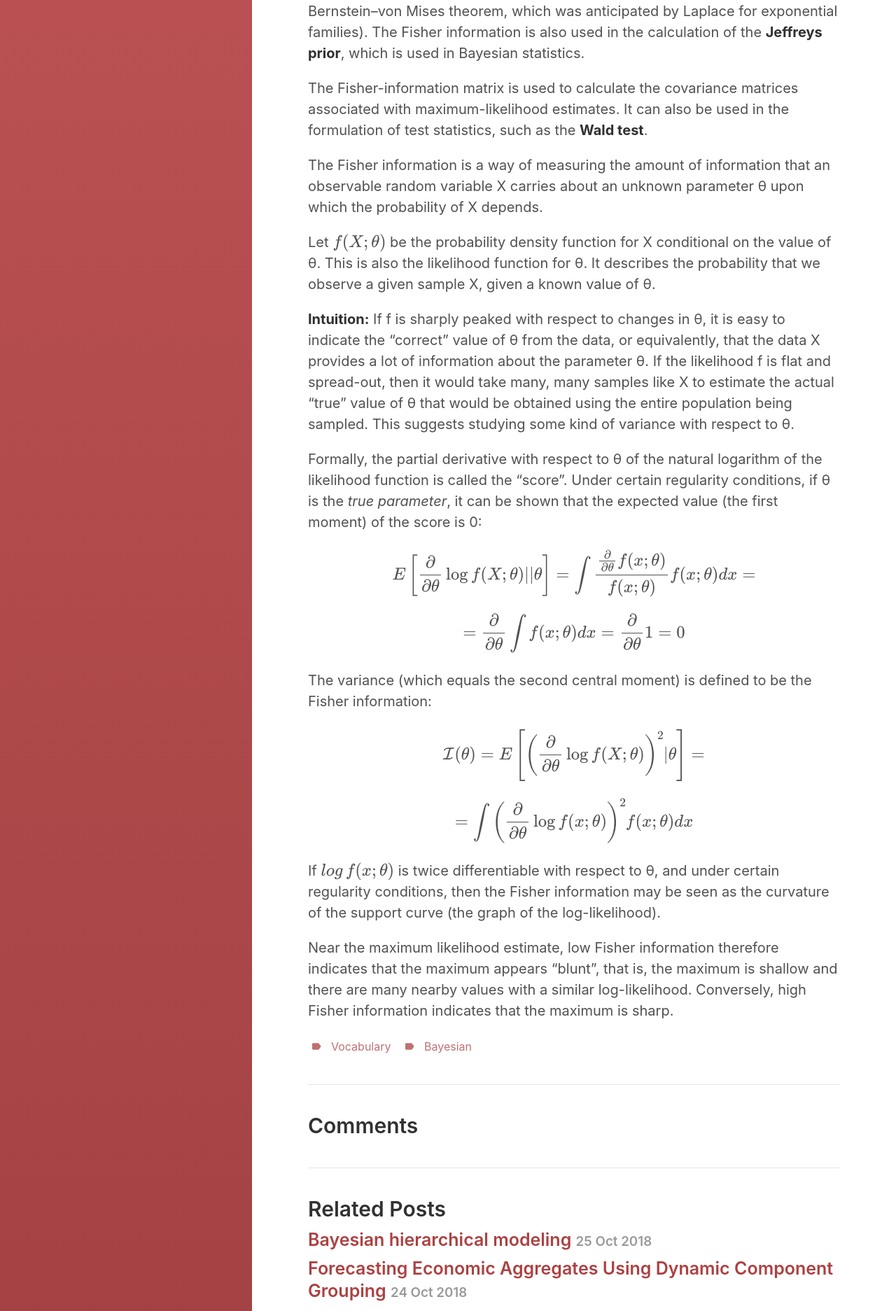
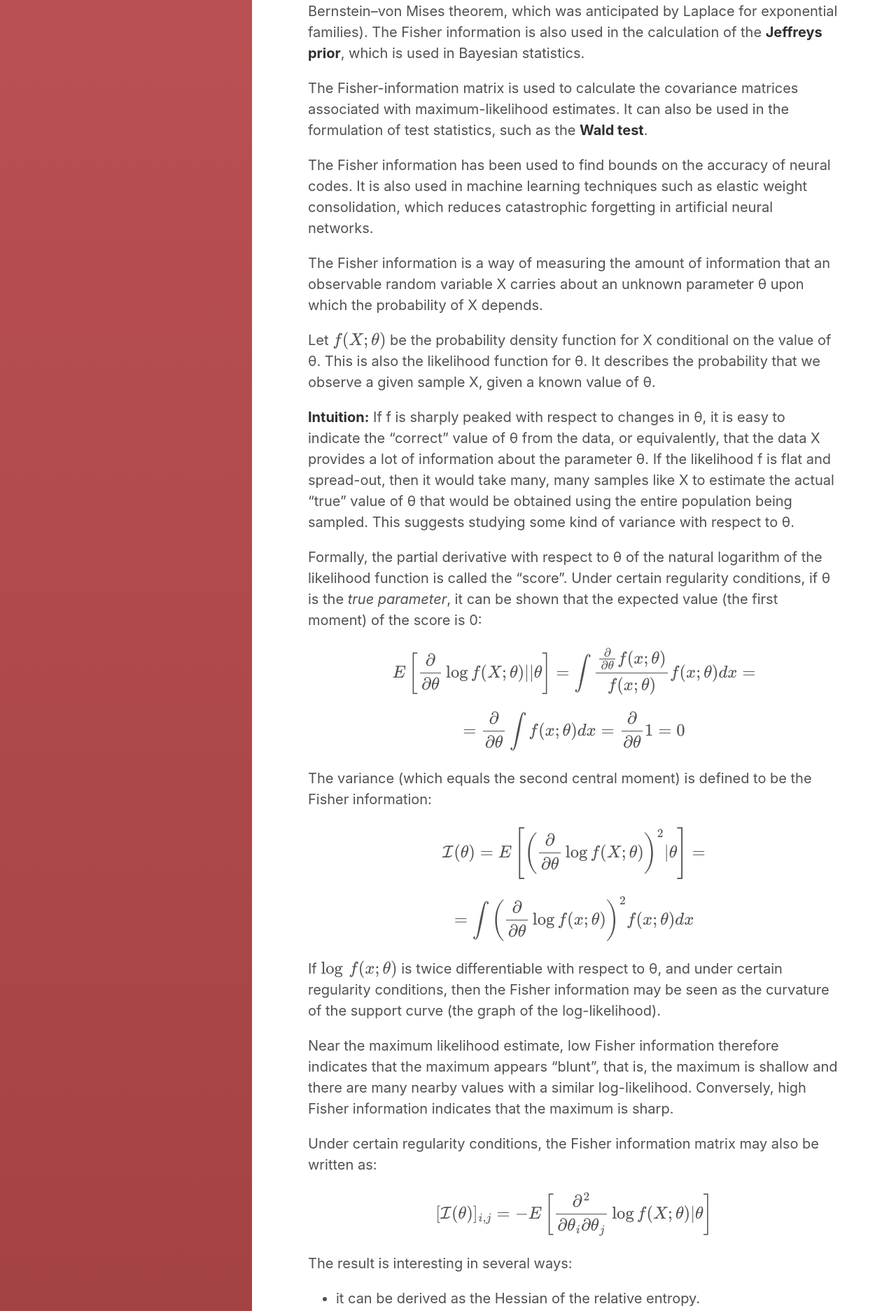
Before and after one commit to xenakas/gitpage, a Jekyll site: the page built from _posts/2018-08-23-fisher-information.md, in a window 1280 px wide. Shown: the part 379-2252 px from the top of the page at 70% size. Built offline with Jekyll 4.4.1, drawn with Linux system fonts in a browser that asks for light colours; formulas are drawn with MathJax 3; some of the changed text lies outside the part shown.

Commit message:
Update 2018-08-23-fisher-information.md

```diff
--- a/_posts/2018-08-23-fisher-information.md
+++ b/_posts/2018-08-23-fisher-information.md
@@ -27,6 +27,12 @@ which is used in Bayesian statistics.
 The Fisher-information matrix is used to calculate the covariance matrices associated
 with maximum-likelihood estimates. It can also be used in the formulation of test statistics,
 such as the **Wald test**.
+
+The Fisher information has been used to find bounds on the accuracy of neural codes.
+It is also used in machine learning techniques such as elastic weight consolidation,
+which reduces catastrophic forgetting in artificial neural networks.
+
+
 
 <!--more-->
 
@@ -59,7 +65,7 @@ $$ \mathcal {I} (\theta )= E \left[ \left( {\frac{\partial }{\partial \theta }}
 
 $$ = \int \left({\frac {\partial }{\partial \theta }}\log f(x;\theta )\right)^{2} f(x;\theta ) dx $$
 
-If $$log f(x; \theta)$$  is twice differentiable with respect to θ,
+If $$\log f(x; \theta)$$  is twice differentiable with respect to θ,
 and under certain regularity conditions, then the Fisher information may
 be seen as the curvature of the support curve (the graph of the log-likelihood).
 
@@ -67,3 +73,38 @@ Near the maximum likelihood estimate, low Fisher information therefore indicates
 the maximum appears "blunt", that is, the maximum is shallow and there are many
 nearby values with a similar log-likelihood. Conversely,
 high Fisher information indicates that the maximum is sharp.
+
+Under certain regularity conditions, the Fisher information matrix may also be written as:
+
+$$ [\mathcal{I}(\theta)]_{i,j} = - E \left[{\frac {\partial^{2}}{\partial\theta_{i} \partial \theta_{j}}} \log f(X;\theta ) \vert \theta \right] $$
+
+The result is interesting in several ways:
+- it can be derived as the Hessian of the relative entropy.
+- it can be understood as a metric induced from the Euclidean metric, after appropriate change of variable.
+- it is the key part of the proof of Wilks’ theorem, which allows confidence region estimates for maximum likelihood estimation  without needing the Likelihood Principle.
+
+
+**Chain rule:** Similar to the entropy or mutual information, the Fisher information
+also possesses a chain rule decomposition:
+
+$$ \mathcal{I}_{X,Y}(\theta)=\mathcal{I}_{X}(\theta )+\mathcal {I}_{Y\mid X}(\theta) $$
+
+### Relation to relative entropy
+
+Fisher information is related to relative entropy. Consider a family of probability distributions
+$$f(x;\theta )$$  where $$ \theta $$  is a parameter which lies in a range of values.
+Then the relative entropy, or Kullback–Leibler divergence, between two distributions
+in the family can be written as
+
+$$ D(\theta \| \theta' ) = \int f(x;\theta )\log{\frac{f(x;\theta)}{f(x;\theta ')}}dx $$
+
+while the Fisher information matrix is:
+
+$$ [{\mathcal {I}}(\theta)]_{ij} = \left({\frac {\partial^{2}}{\partial \theta'_{i}\partial \theta'_{j}}}D(\theta \vert \theta')\right)_{\theta'=\theta} $$
+
+If $$\theta$$   is fixed, then the relative entropy between two distributions
+of the same family is minimized at $$\theta'=\theta$$.
+Thus the Fisher information represents the curvature of the relative entropy.
+
+One advantage Kullback-Leibler information has over Fisher information is that it is not affected by changes in parameterization. Another advantage is that Kullback-Leibler information can be used even if the distributions under consideration are not all members of a parametric family.
+Another advantage to Kullback-Leibler information is that no smoothness conditions on the densities are needed.
```
